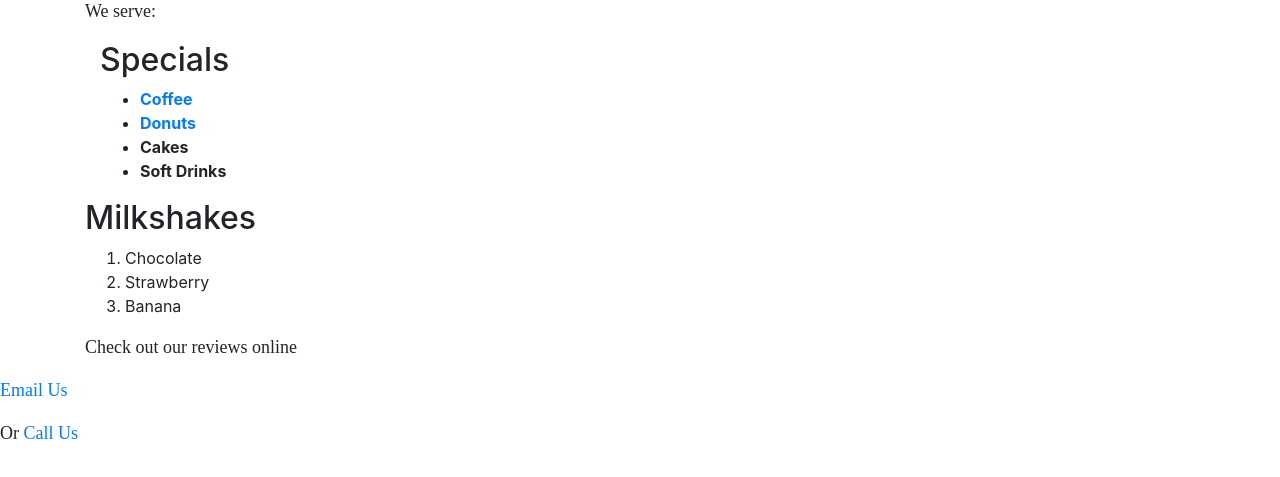
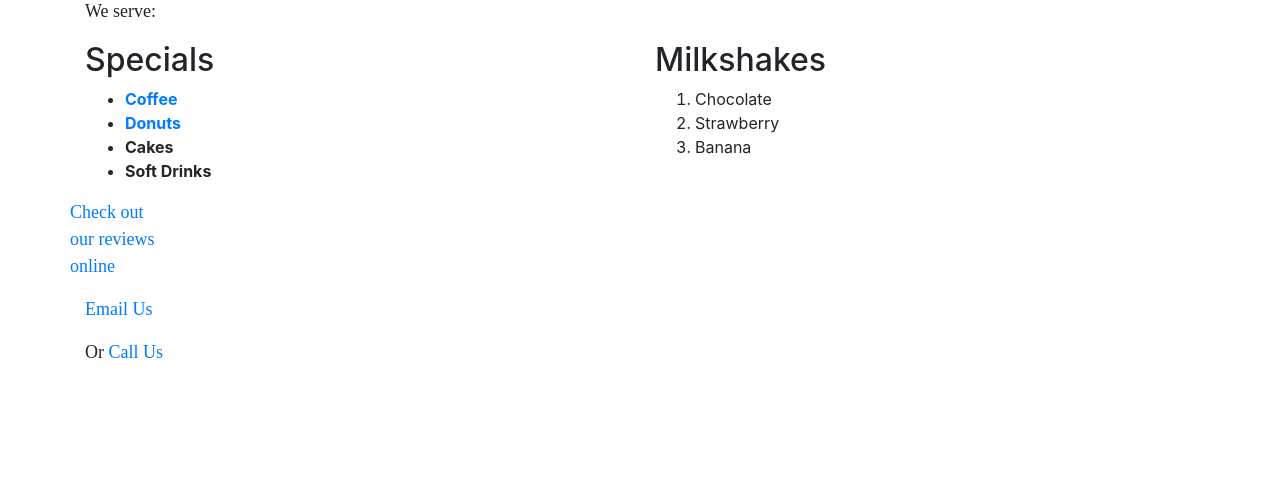
Before and after one commit to dfcaley/Second-Repository-, a plain HTML site: page index.html in a window 1280 px wide. Shown: the part 117-594 px from the top of the page. Drawn offline with nearby package versions, Linux system fonts and the light colour scheme.

Commit message:
2nd commit

```diff
--- a/index.html
+++ b/index.html
@@ -16,19 +16,21 @@
     <div class="row">
         <div class="col-sm-12">
             <p>Welcome to New York&#39;s favourite caf&eacute;!</p>
-        </div>
-    </div>
+
             <a href="http://www.central-perk.co.uk">
                 <img src="images/central%20perk.jpeg"
                      height="300"
                      width="300"
                      alt="central-perk.co.uk"/>
             </a>
+        </div>
+    </div>
     <div class="row">
-        <div class="col-sm-12">
+        <div class="col-sm-6">
             <p>We serve:</p>
         </div>
     </div>
+    <div class="row">
         <div id="specials" class="col-sm-6">
             <h2>Specials</h2>
             <ul>
@@ -51,7 +53,6 @@
                 </li>
             </ul>
         </div>
-    <div class="row">
             <div class="col-sm-6">
                 <h2>Milkshakes</h2>
                 <ol>
@@ -60,9 +61,8 @@
                     <li>Banana</li>
                 </ol>
             </div>
-    </div>
         <div class="row">
-    <div class="col-sm-6 col-md-offset-3"
+            <div class="col-sm-6 col-md-offset-3">
                 <a href="https://www.tripadvisor.co.uk">
                     <p>Check out our reviews online</p>
                 </a>
```
Lines whose indentation alone changed are shown as unchanged.
